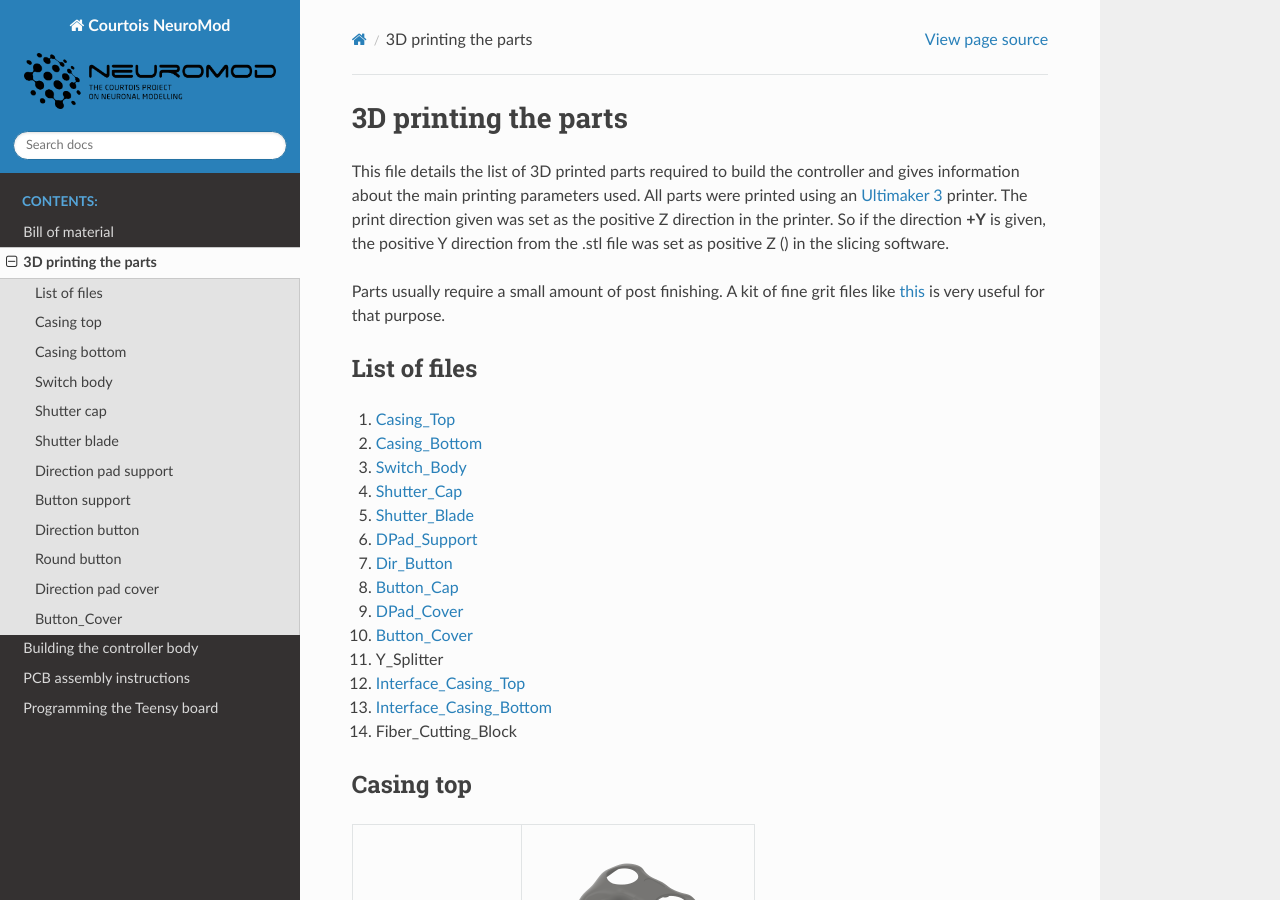
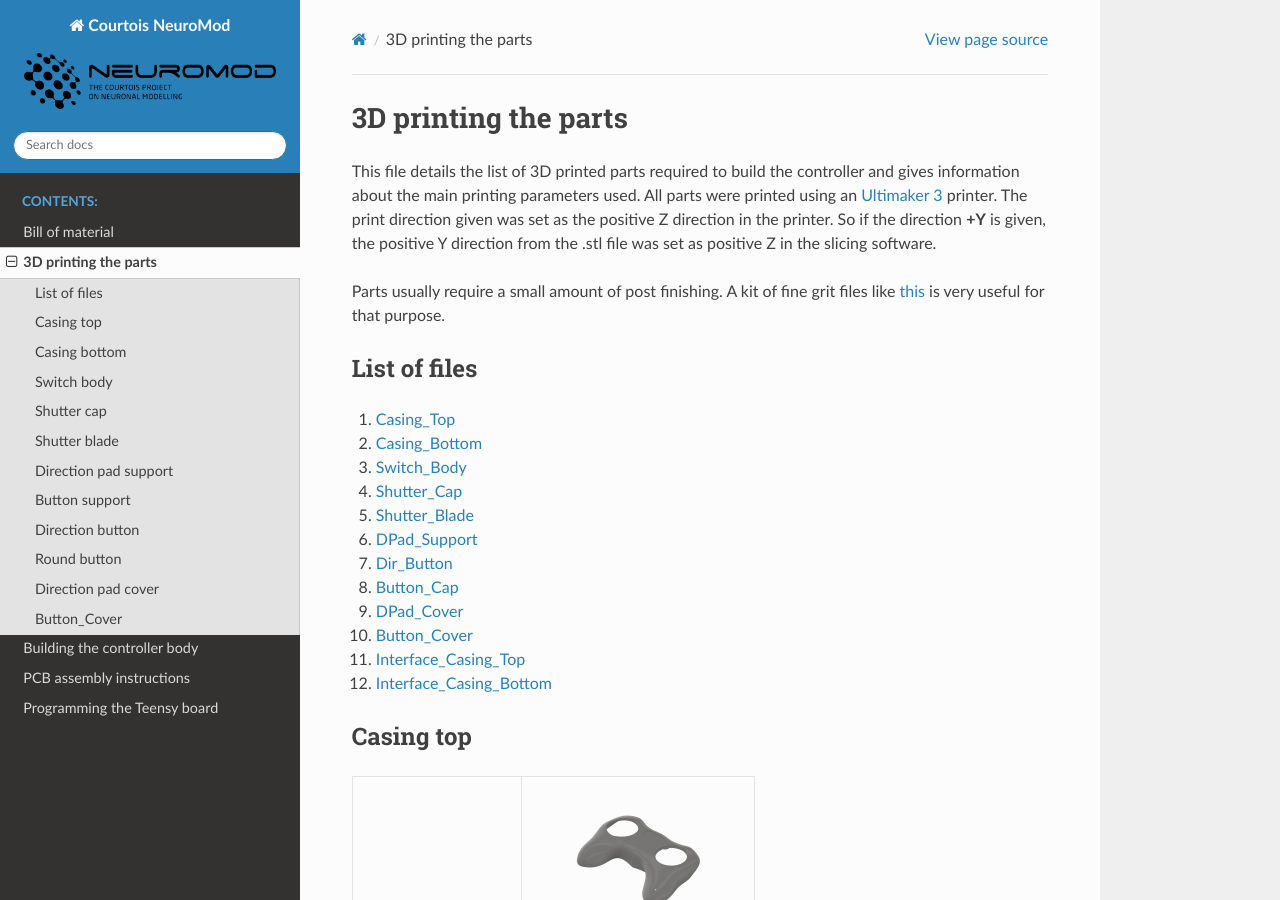
Before and after one commit to courtois-neuromod/controller, a Sphinx documentation site: the page built from source/3DPRINT.md, in a window 1280 px wide and 900 px high. Built offline with Sphinx 7.4.7 and the Read the Docs theme 2.0.0, drawn with Linux system fonts in a browser that asks for light colours.

Commit message:
clean 3DPRINT.md

```diff
--- a/source/3DPRINT.md
+++ b/source/3DPRINT.md
@@ -1,5 +1,5 @@
 # 3D printing the parts
-This file details the list of 3D printed parts required to build the controller and gives information about the main printing parameters used. All parts were printed using an [Ultimaker 3](http://ultimaker.com) printer. The print direction given was set as the positive Z direction in the printer. So if the direction **+Y** is given, the positive Y direction from the .stl file was set as positive Z () in the slicing software.
+This file details the list of 3D printed parts required to build the controller and gives information about the main printing parameters used. All parts were printed using an [Ultimaker 3](http://ultimaker.com) printer. The print direction given was set as the positive Z direction in the printer. So if the direction **+Y** is given, the positive Y direction from the .stl file was set as positive Z in the slicing software.
 
 Parts usually require a small amount of post finishing. A kit of fine grit files like [this](https://www.mcmaster.com/8174A42/) is very useful for that purpose.
 
@@ -15,10 +15,8 @@ Parts usually require a small amount of post finishing. A kit of fine grit files
 8. [Button_Cap](./_static/download/stl/Button_Cap.zip)
 9. [DPad_Cover](./_static/download/stl/DPad_Cover.zip)
 10. [Button_Cover](./_static/download/stl/Buttons_Cover.zip)
-11. Y_Splitter
-12. [Interface_Casing_Top](./_static/download/stl/Interface_Top.zip)
-13. [Interface_Casing_Bottom](./_static/download/stl/Interface_Bottom.zip)
-14. Fiber_Cutting_Block
+11. [Interface_Casing_Top](./_static/download/stl/Interface_Top.zip)
+12. [Interface_Casing_Bottom](./_static/download/stl/Interface_Bottom.zip)
 
 ## Casing top
 [Top.zip](./_static/download/stl/Top.zip) | <img src="./_static/3dprint/Casing_Top.png" alt="Casing Top" width="200"/>
```
